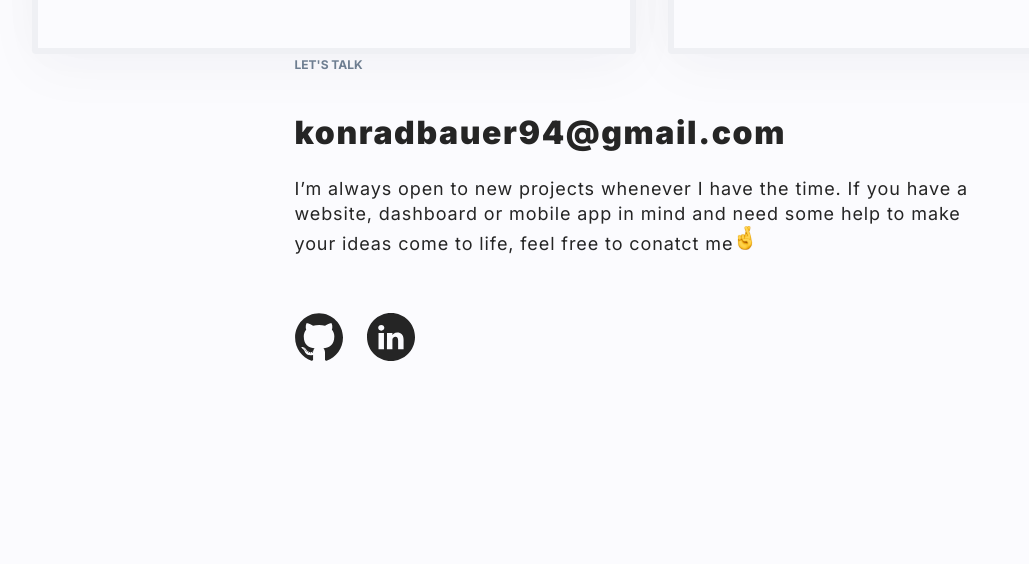
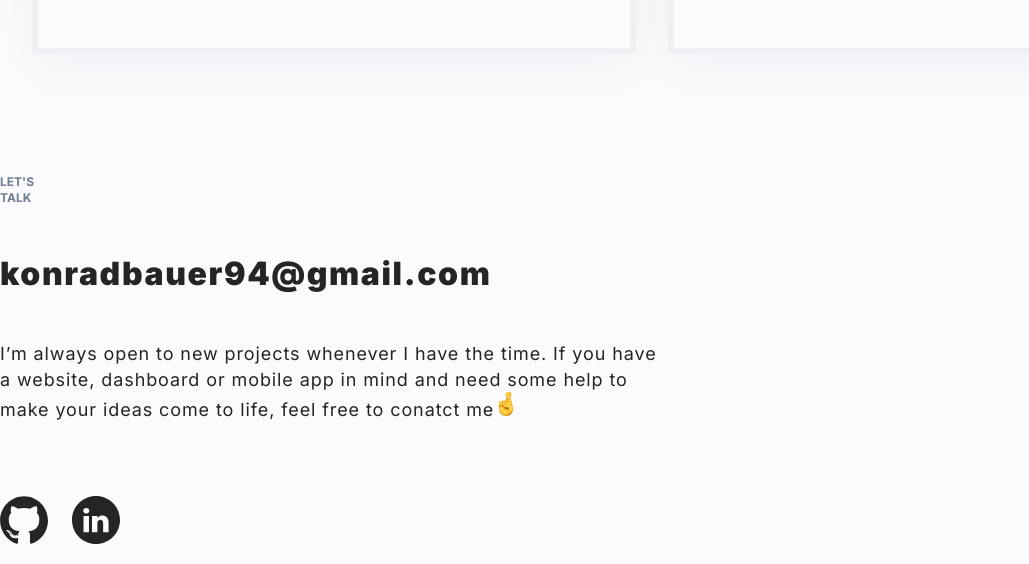
Before and after one commit to KonradBauer/personal-homepage, a React (Create React App) app: page / in a window 1280 px wide. Shown: the part 2625-3189 px from the top of the page, without its empty margins (0-1029 px from the left). Before the commit the page ends 3006 px from the top, so only its background shows below. Built offline with nearby package versions, Linux system fonts and the light colour scheme.

Commit message:
use flex to style SocialContainer

```diff
--- a/src/layoutData/Social/styled.js
+++ b/src/layoutData/Social/styled.js
@@ -1,11 +1,11 @@
 import styled from "styled-components";
 
 export const SocialContainer = styled.div`
-  margin: auto;
-  width: 691px;
-  height: 282px;
-  left: 352px;
-  top: 2277px;
+  display: flex;
+  flex-direction: column;
+  gap: 24px;
+  margin-top: 120px;
+  max-width: 670px;
 `;
 
 export const LetsTalk = styled.text`
@@ -44,7 +44,6 @@ export const Info = styled.text`
   height: 75px;
   left: calc(50% - 670px / 2 - 273px);
   top: 2380px;
-  font-family: "Inter";
   font-style: normal;
   font-weight: 400;
   font-size: 18px;
```
